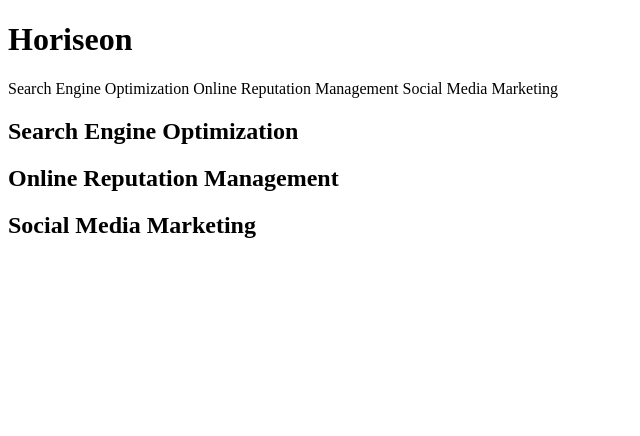
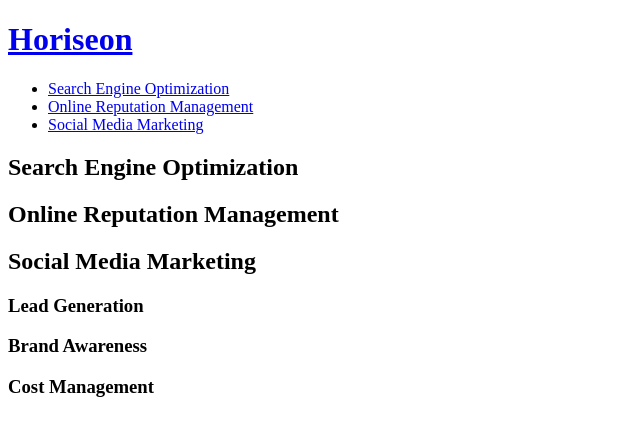
Before and after one commit to nilremalaya/Horiseon, a plain HTML site: page index.html in a window 1280 px wide. Shown: the whole page, without its empty margins (0-640 px from the left). Drawn offline with Linux system fonts and the light colour scheme.

Commit message:
add text

```diff
--- a/index.html
+++ b/index.html
@@ -2,14 +2,29 @@
 <html lang="en">
     <head>
         <meta charset="UTF-8" />
+        <link rel="stylesheet" href="./assets/css/style.css">
         <title>Horiseon</title>
     </head>
 
     <body>
         <header>
-            <h1>Horiseon</h1>
+            <h1>
+                <a href="/">Horiseon</a>
+            </h1>
+            <nav>
+                <ul>
+                    <li>
+                        <a href="#search-engine-optimization">Search Engine Optimization</a>
+                    </li>
+                    <li>
+                        <a href="#online-reputation-management">Online Reputation Management</a>
+                    </li>
+                    <li>
+                        <a href="#social-media-marketing">Social Media Marketing</a>
+                    </li>
+                </ul>
+            </nav>
         </header>
-        Search Engine Optimization Online Reputation Management Social Media Marketing
 
         <!-- navigation -->
 
@@ -32,6 +47,21 @@
             <h2>Social Media Marketing</h2>
         </section>
 
+        <!-- "lead generation" section-->
+        <section>
+            <h3>Lead Generation</h3>
+        </section>
+
+        <!-- "brand awareness" section-->
+        <section>
+            <h3>Brand Awareness</h3>
+        </section>
+
+        <!-- "cost management" section-->
+        <section>
+            <h3>Cost Management</h3>
+        </section>
+
     </body>
 
 </html>
```
